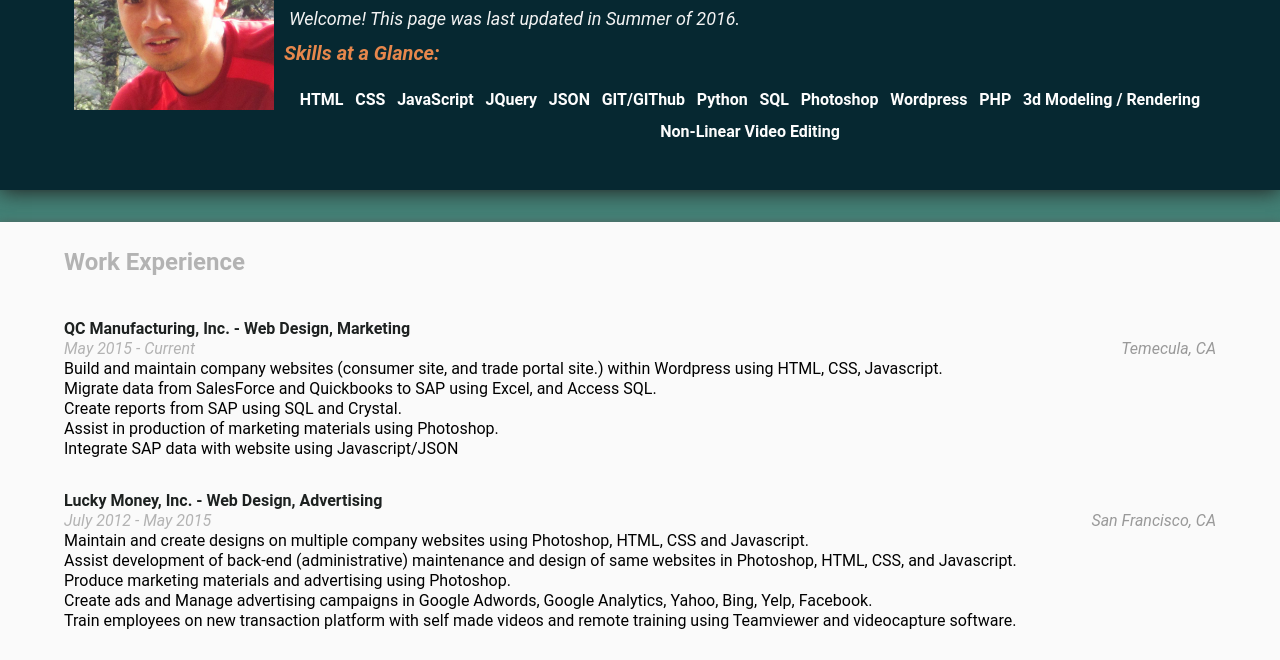
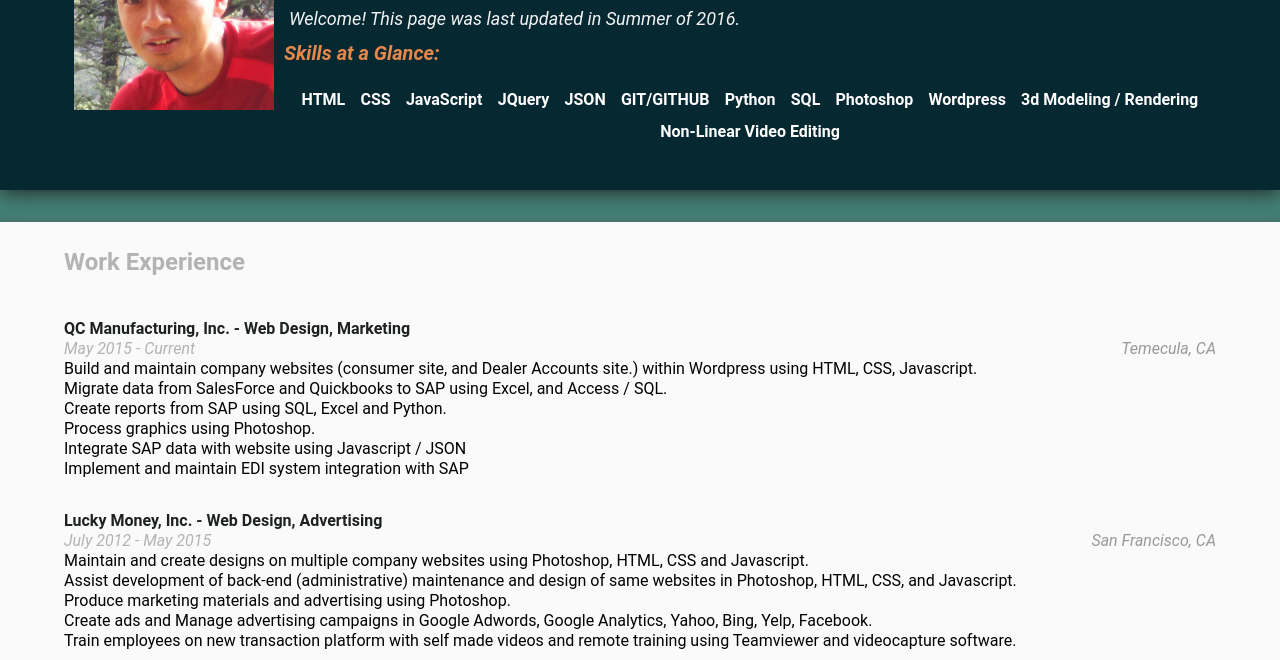
Before and after one commit to raphreyes/raphreyes.github.io, a plain HTML site: page p2-online-resume/index.html in a window 1280 px wide. Shown: the part 132-792 px from the top of the page. Drawn offline with Linux system fonts and the light colour scheme; some packages are replaced by stand-ins of ours.

Commit message:
Fix for https errors
Fix google maps https error.
Update some resume details.

```diff
--- a/p2-online-resume/index.html
+++ b/p2-online-resume/index.html
@@ -9,7 +9,7 @@
 
     <!-- Load the page styles. -->
     <link href="css/style.css" rel="stylesheet">
-    <script async type="text/javascript" src="http://maps.googleapis.com/maps/api/js?libraries=places"></script>
+    <script async type="text/javascript" src="https://maps.googleapis.com/maps/api/js?libraries=places"></script>
     <meta name="viewport" content="width=device-width">
 </head>
 
--- a/p2-online-resume/js/resumeBuilder.js
+++ b/p2-online-resume/js/resumeBuilder.js
@@ -18,12 +18,11 @@ var bio = {
         "JavaScript",
         "JQuery",
         "JSON",
-        "GIT/GIThub",
+        "GIT/GITHUB",
         "Python",
         "SQL",
         "Photoshop",
         "Wordpress",
-        "PHP",
         "3d Modeling / Rendering",
         "Non-Linear Video Editing"
     ]
@@ -58,10 +57,10 @@ var work = {
         "title": "Web Design, Marketing",
         "dates": "May 2015 - Current",
         "location": "Temecula, CA",
-        "desc": "Build and maintain company websites (consumer site, and trade portal site.) within Wordpress using HTML, CSS, Javascript.<br/>" +
-            "Migrate data from SalesForce and Quickbooks to SAP using Excel, and Access SQL.<br/>" +
-            "Create reports from SAP using SQL and Crystal.<br/>Assist in production of marketing materials using Photoshop.<br/>" +
-            "Integrate SAP data with website using Javascript/JSON<br/>"
+        "desc": "Build and maintain company websites (consumer site, and Dealer Accounts site.) within Wordpress using HTML, CSS, Javascript.<br/>" +
+            "Migrate data from SalesForce and Quickbooks to SAP using Excel, and Access / SQL.<br/>" +
+            "Create reports from SAP using SQL, Excel and Python.<br/>Process graphics using Photoshop.<br/>" +
+            "Integrate SAP data with website using Javascript / JSON<br/>Implement and maintain EDI system integration with SAP"
     }, {
         "name": "Lucky Money, Inc.",
         "title": "Web Design, Advertising",
```
